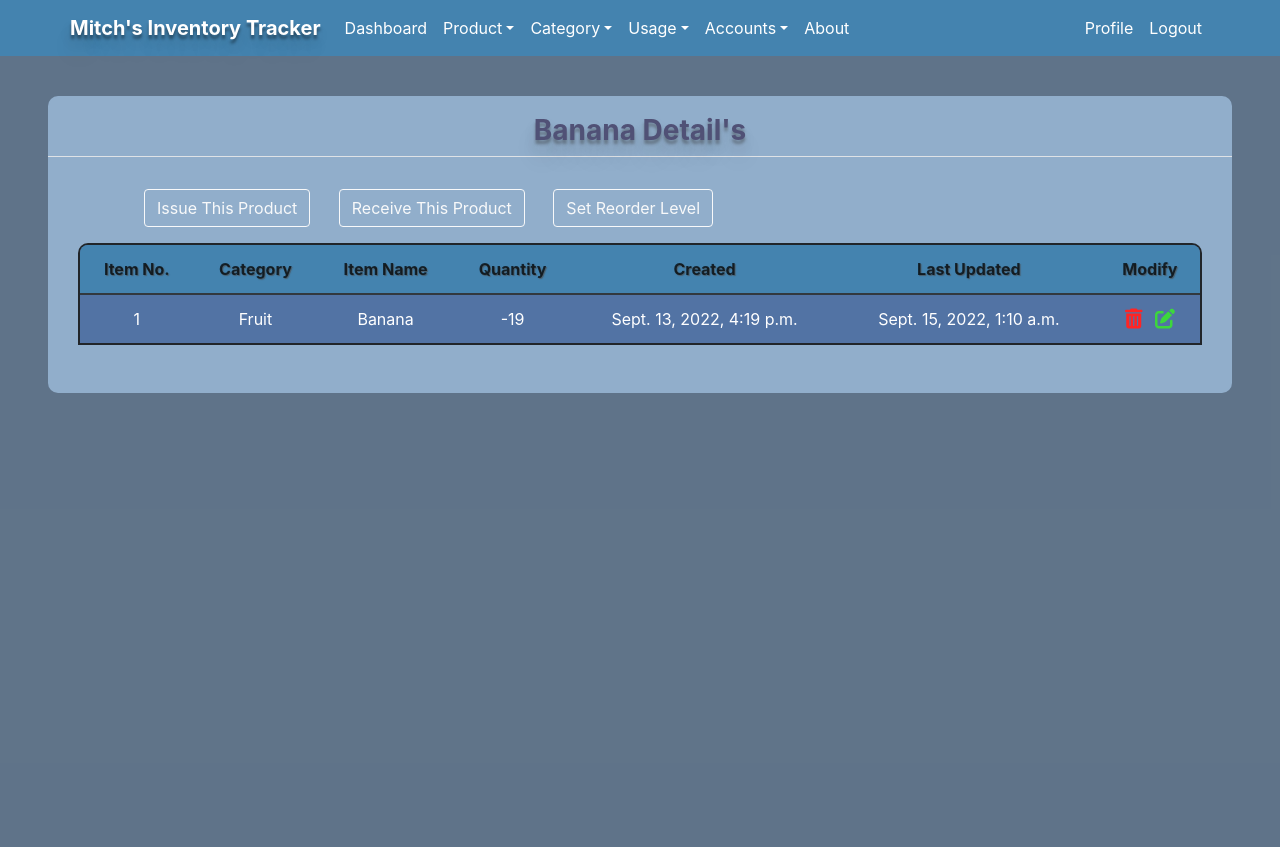
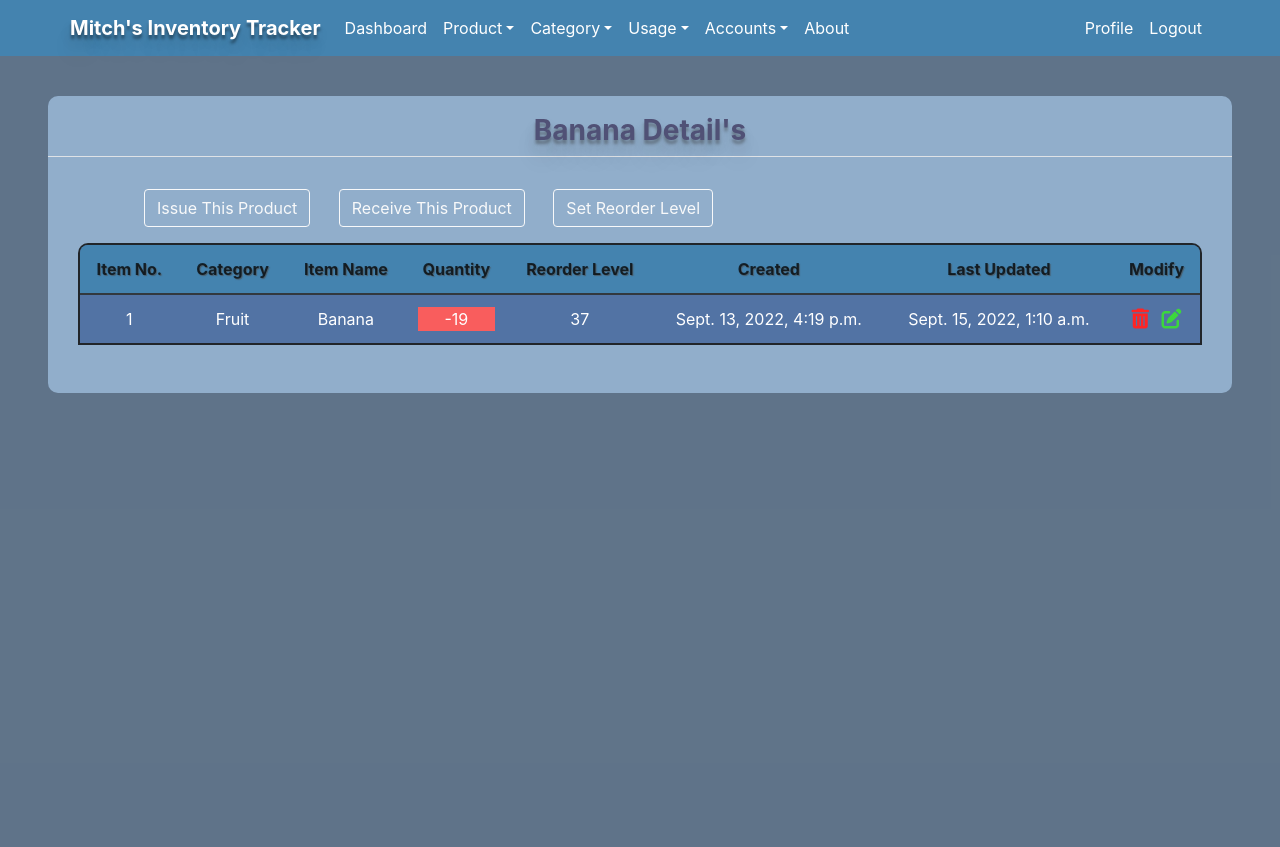
Before and after one commit to mrusinek3/senior_project, a Django app: page /products/1/ in a window 1280 px wide. Shown: the top 847 px of the page. Run offline with Django 4.2, Linux system fonts and the light colour scheme; a user stored in the database is signed in; data comes from the database, SQL or seed files in the repository; both versions use the stored data as it was after the commit; parts of the project's set-up code (start-up, migrations or seed data) failed here and were passed over; some libraries are stand-ins or nearby versions.

Commit message:
changed-permissions

```diff
--- a/inventoryy/templates/inventoryy/employee_panel.html
+++ b/inventoryy/templates/inventoryy/employee_panel.html
@@ -66,7 +66,7 @@
                                     {{ product.quantity }}
                                 {% endif %}
                             </td>
-                            <td><a href="{% url 'reorder-product' product.id %}" class="product-link-update">{{ product.reorder_level }}</a></td>
+                            <td>{{ product.reorder_level }}</a></td>
                             <td>{{ product.date_created }}</td>
                             <td>{{ product.last_updated }}</td>
                         </tr>
--- a/inventoryy/templates/inventoryy/list_products.html
+++ b/inventoryy/templates/inventoryy/list_products.html
@@ -46,7 +46,11 @@
                                     {{ product.quantity }}
                                 {% endif %}
                             </td>
-                            <td><a href="{% url 'reorder-product' product.id %}" class="product-link-update">{{ product.reorder_level }}</a></td>
+                            {% if user.is_authenticated and user.is_staff and user.is_superuser %}
+                                <td><a href="{% url 'reorder-product' product.id %}" class="product-link-update">{{ product.reorder_level }}</a></td>
+                            {% else %}
+                                <td> {{ product.reorder_level }}</td>
+                            {% endif %}
                             <td>{{ product.date_created }}</td>
                             <td>{{ product.last_updated }}</td>
                             {% if user.is_authenticated and user.is_staff and user.is_superuser %}
--- a/inventoryy/templates/inventoryy/product_detail.html
+++ b/inventoryy/templates/inventoryy/product_detail.html
@@ -21,6 +21,7 @@
                         <th>Category</th>
                         <th>Item Name</th>
                         <th>Quantity</th>
+                        <th>Reorder Level</th>
                         <th>Created</th>
                         <th>Last Updated</th>
                         {% if user.is_authenticated and user.is_staff and user.is_superuser %}
@@ -33,7 +34,20 @@
                             <td>{{ product.id }}</td>
                             <td>{{ product.category }}</td>
                             <td><a href="{% url 'single-product' product.id %}" class="product-link-update">{{product.item_name}}</a></td>
-                            <td>{{ product.quantity }}</td>
+                            <td>
+                                {% if product.quantity <= product.reorder_level %}
+                                    <section class="quantity-low-alert">
+                                        {{ product.quantity }}
+                                    </section>
+                                {% else %}
+                                    {{ product.quantity }}
+                                {% endif %}
+                            </td>
+                            {% if user.is_authenticated and user.is_staff and user.is_superuser %}
+                                <td><a href="{% url 'reorder-product' product.id %}" class="product-link-update">{{ product.reorder_level }}</a></td>
+                            {% else %}
+                                <td> {{ product.reorder_level }}</td>
+                            {% endif %}
                             <td>{{ product.date_created }}</td>
                             <td>{{ product.last_updated }}</td>
                             {% if user.is_authenticated and user.is_staff and user.is_superuser %}
```
Also changed, not shown: db.sqlite3.
